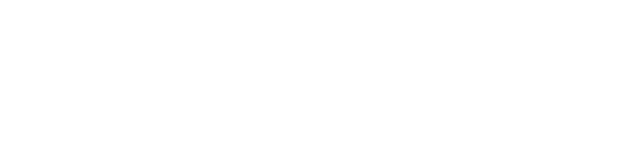
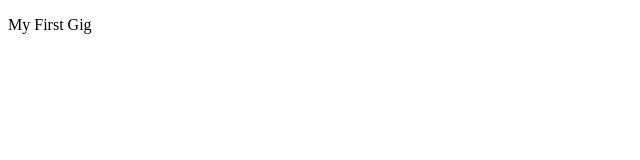
Before and after one commit to juber2023/my-first-repo, a plain HTML site: page index.html in a window 1280 px wide. Shown: the whole page, without its empty margins (0-640 px from the left). Drawn offline with Linux system fonts and the light colour scheme.

Commit message:
P tag adding

```diff
--- a/index.html
+++ b/index.html
@@ -7,6 +7,7 @@
     <title>my first repo</title>
 </head>
 <body>
+    <p>My First Gig</p>
 
 </body>
 </html>
```
